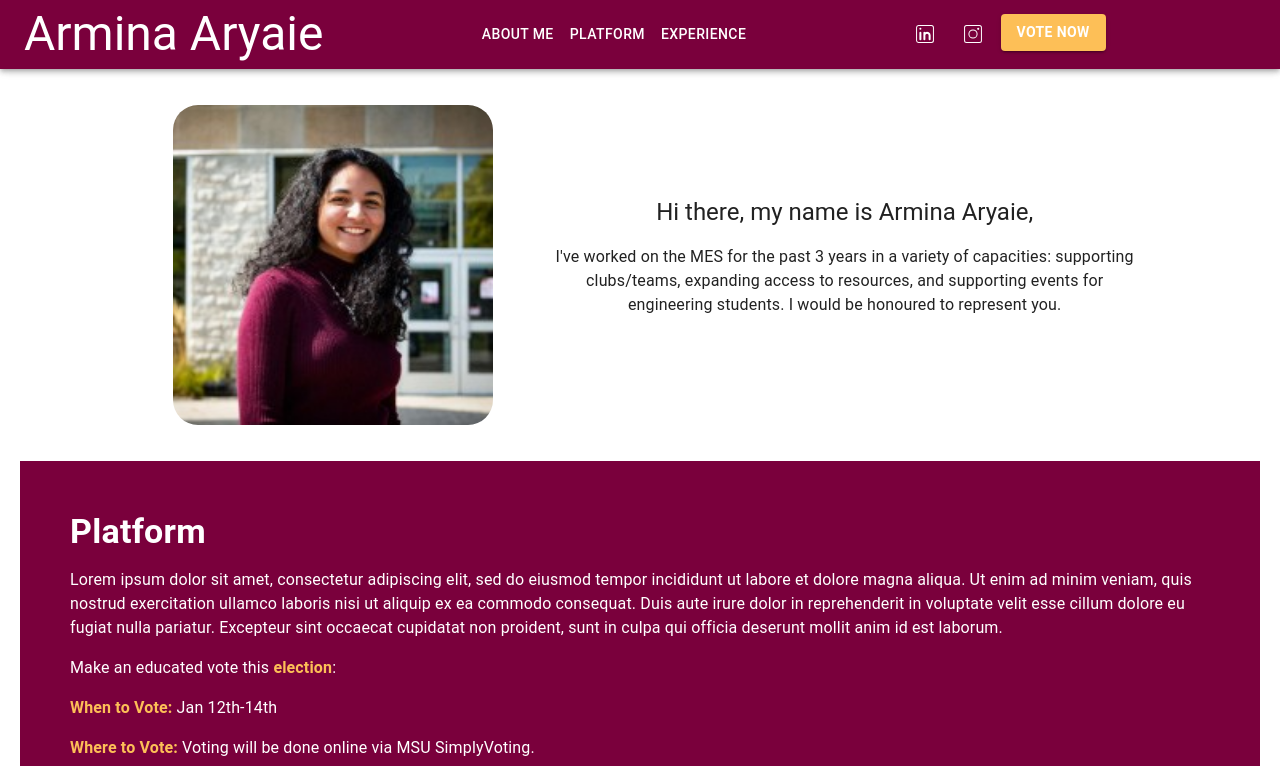
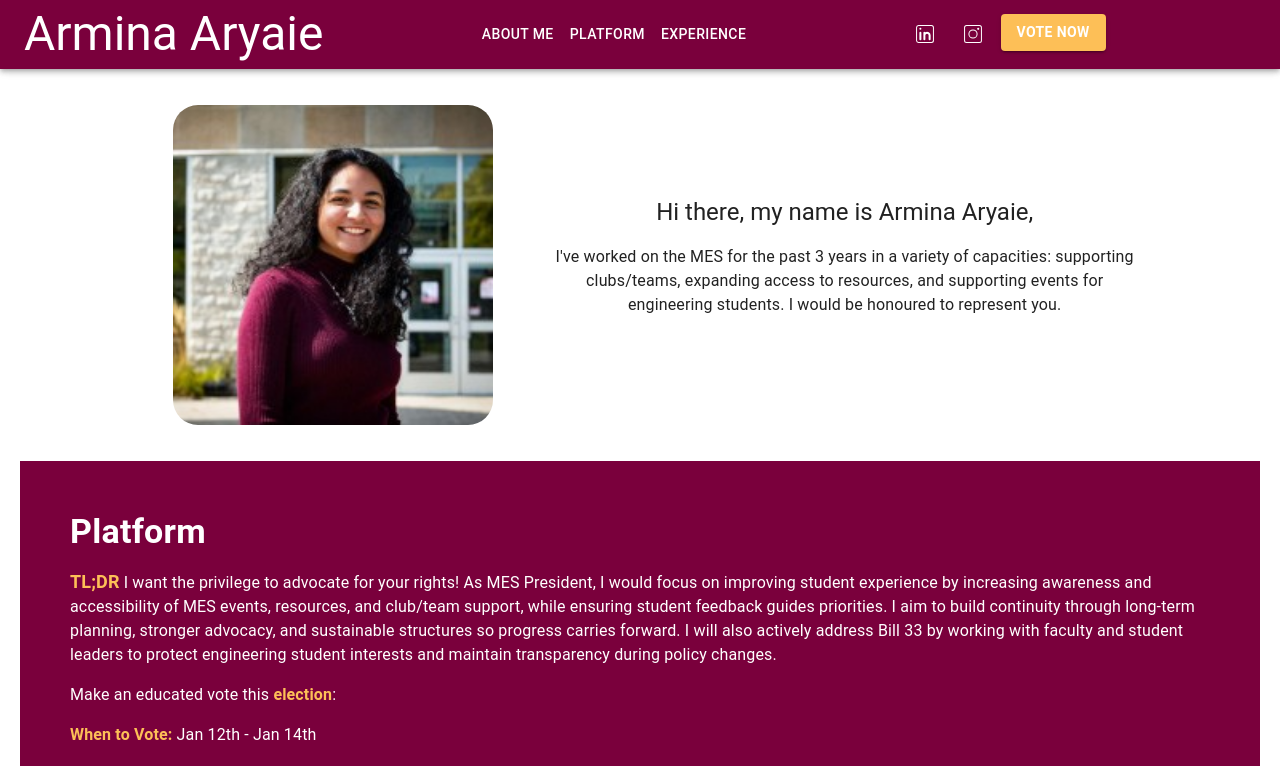
Before and after one commit to armina707/armina707.github.io, a React (Create React App) app: page / in a window 1280 px wide. Shown: the top 766 px of the page. Built offline with nearby package versions, Linux system fonts and the light colour scheme.

Commit message:
adding platform msg

```diff
--- a/package.json
+++ b/package.json
@@ -34,7 +34,7 @@
   },
   "scripts": {
     "start": "react-scripts start",
-    "build": "react-scripts build",
+    "build": "rm ./docs/ && react-scripts build && mv build docs",
     "test": "react-scripts test",
     "eject": "react-scripts eject"
   },
--- a/src/Components/PlatformSection/PlatformSection.tsx
+++ b/src/Components/PlatformSection/PlatformSection.tsx
@@ -4,12 +4,13 @@ const PlatformSection = () => {
     return (
         <div id="platform" className="section platform-section">
             <Typography variant="h4" className="section-title">Platform</Typography>
-            <p>Lorem ipsum dolor sit amet, consectetur adipiscing elit, sed do eiusmod tempor incididunt ut labore et dolore magna aliqua. Ut enim ad minim veniam, quis nostrud exercitation ullamco laboris nisi ut aliquip ex ea commodo consequat. Duis aute irure dolor in reprehenderit in voluptate velit esse cillum dolore eu fugiat nulla pariatur. Excepteur sint occaecat cupidatat non proident, sunt in culpa qui officia deserunt mollit anim id est laborum.</p>
+            <p className=""><b className="text-secondary text-large">TL;DR</b> I want the privilege to advocate for your rights! As MES President, I would focus on improving student experience by increasing awareness and accessibility of MES events, resources, and club/team support, while ensuring student feedback guides priorities. I aim to build continuity through long-term planning, stronger advocacy, and sustainable structures so progress carries forward. I will also actively address Bill 33 by working with faculty and student leaders to protect engineering student interests and maintain transparency during policy changes.
+            </p>
 
             <p>Make an educated vote this{" "}
-                <a href="https://macengsociety.ca/elections" target="_blank" className="text-secondary bold text-no-decoration">election</a>:</p>
-            <p><b className="text-secondary">When to Vote:</b> Jan 12th-14th</p>
-            <p><b className="text-secondary">Where to Vote:</b> <a href="https://mcmaster.simplyvoting.com/" target="_blank" className="text-light text-no-decoration">Voting will be done online via MSU SimplyVoting.</a></p>
+                <a href="https://macengsociety.ca/elections" target="_blank" className="text-secondary bolder text-no-decoration">election</a>:</p>
+            <p><b className="text-secondary">When to Vote:</b> Jan 12th - Jan 14th</p>
+            <p><b className="text-secondary">Where to Vote:</b> Voting will be done online via <a href="https://mcmaster.simplyvoting.com/" target="_blank" className="text-light bolder text-no-decoration">MSU SimplyVoting.</a></p>
 
             <Grid container spacing={4}>
 
--- a/src/assets/styles/_Theme.scss
+++ b/src/assets/styles/_Theme.scss
@@ -38,6 +38,14 @@ $xl: 1536px;
   font-weight: bold
 }
 
+.bolder{
+  font-weight: bolder
+}
+
 .text-no-decoration{
   text-decoration: none;
 }
+
+.text-large{
+  font-size: large !important;
+}
```
Also changed, not shown: 12 other files (tests, documents, lock files or other folders).
